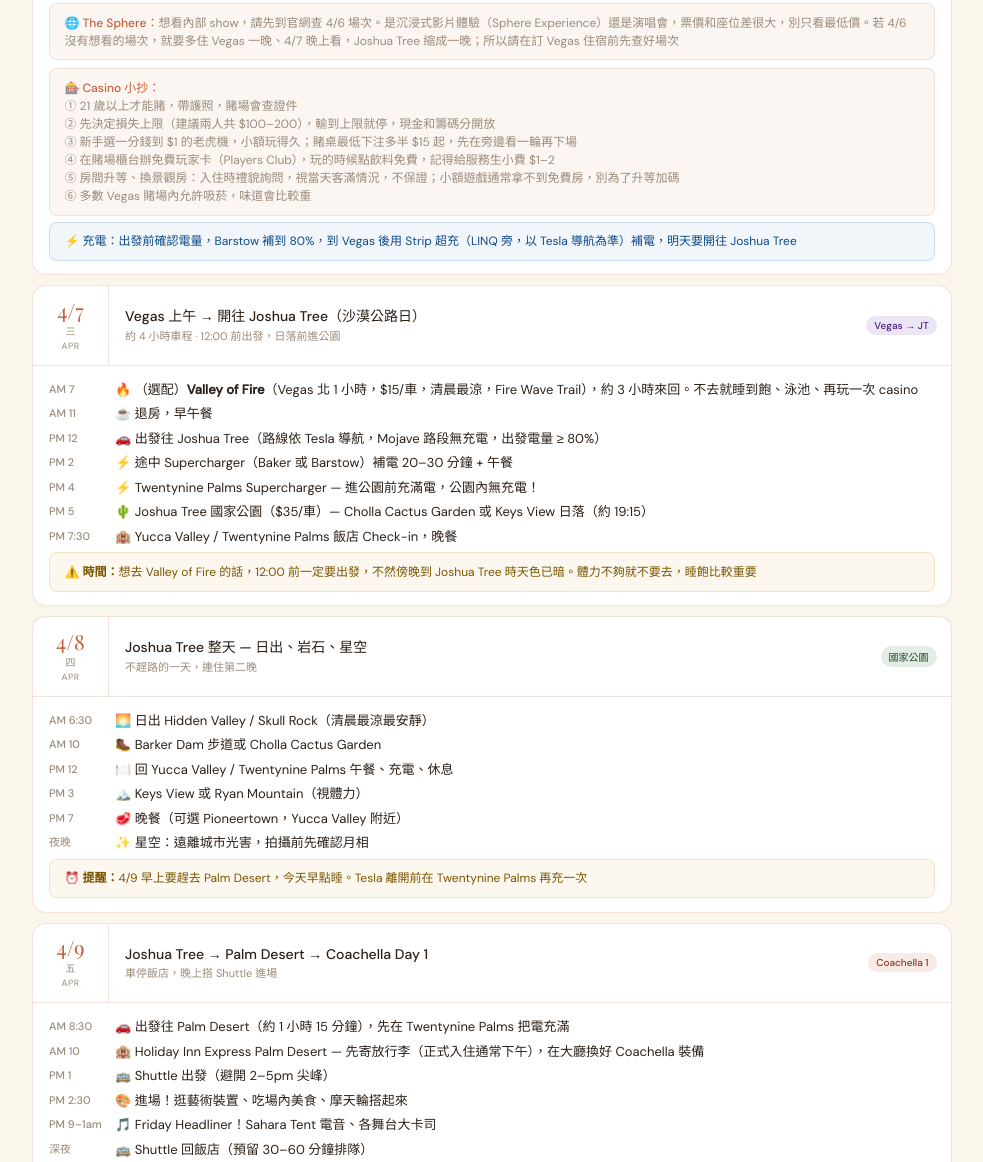
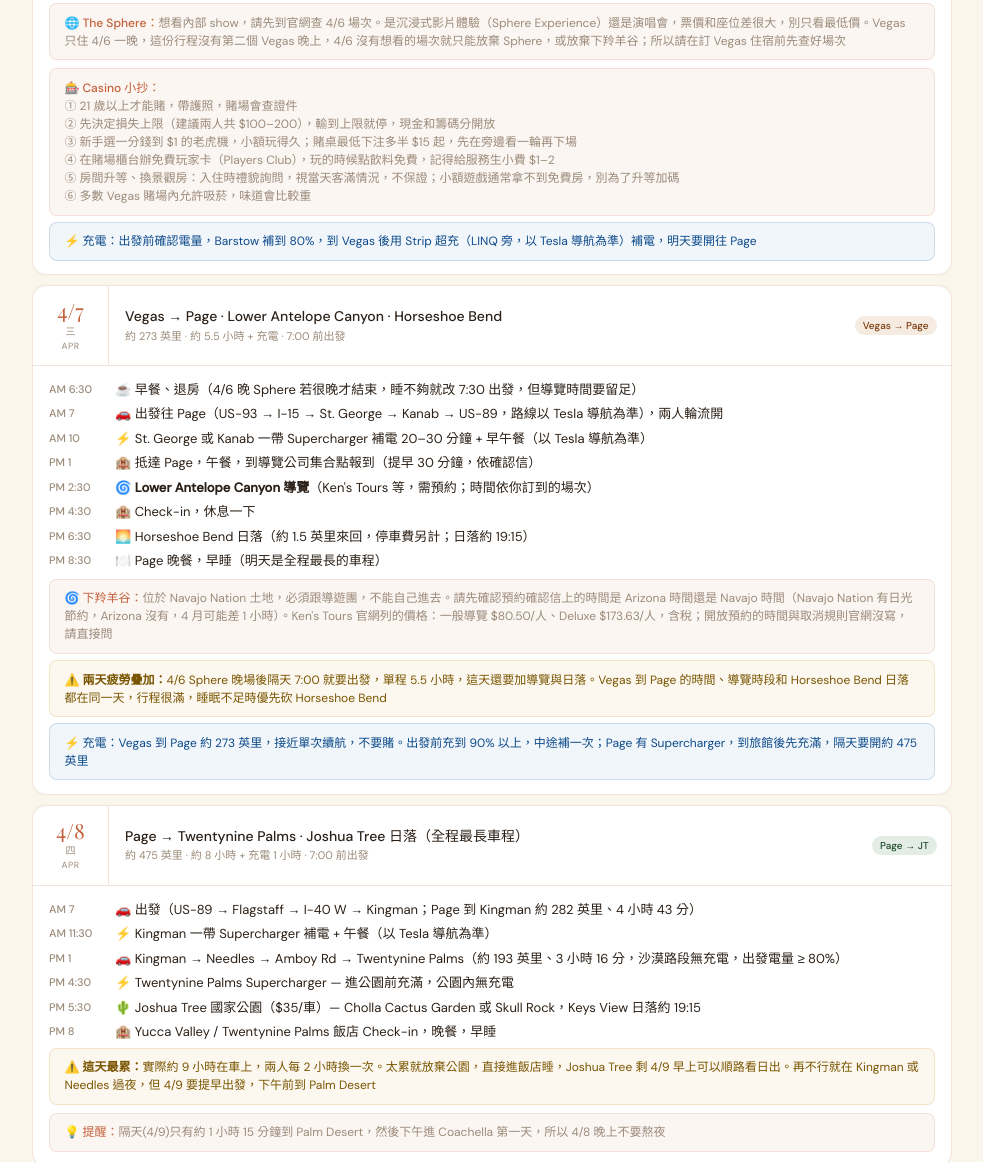
Before and after one commit to fantasiataiwan/bochella2027, a plain HTML site: page index.html in a window 1280 px wide. Shown: the part 1495-2657 px from the top of the page, without its empty margins (148-1131 px from the left). Drawn offline with nearby package versions, Linux system fonts and the light colour scheme.

Commit message:
Add Lower Antelope Canyon: 4/7 Vegas->Page, 4/8 Page->Joshua Tree; update lodging, budget, checklist
Co-Authored-By: Claude Sonnet 5.5 <noreply@anthropic.com>
Claude-Session: https://claude.ai/code/session_01Es3PZ1Kda3PjhVYpVQUVwM

```diff
--- a/index.html
+++ b/index.html
@@ -161,6 +161,7 @@ body{font-family:'DM Sans',sans-serif;background:var(--cream);color:var(--dusk);
     <div class="chip">菲航 PR 商務艙</div>
     <div class="chip">Tesla Model Y FSD</div>
     <div class="chip">Las Vegas · Sphere · Casino</div>
+    <div class="chip">Lower Antelope Canyon</div>
     <div class="chip">Joshua Tree</div>
     <div class="chip">Coachella W1</div>
     <div class="chip">Universal Studios</div>
@@ -250,48 +251,52 @@ body{font-family:'DM Sans',sans-serif;background:var(--cream);color:var(--dusk);
       <div class="si"><div class="st">PM 6:45</div><div class="sd">🍽️ 晚餐；🎰 Casino 初體驗（見下方小抄）</div></div>
       <div class="si"><div class="st">PM 8</div><div class="sd">🌐 <strong>The Sphere 晚場</strong>（先查場次，依官網；入場預留 30 分鐘）</div></div>
     </div>
-    <div class="tip"><strong>🌐 The Sphere：</strong>想看內部 show，請先到官網查 4/6 場次。是沉浸式影片體驗（Sphere Experience）還是演唱會，票價和座位差很大，別只看最低價。若 4/6 沒有想看的場次，就要多住 Vegas 一晚、4/7 晚上看，Joshua Tree 縮成一晚；所以請在訂 Vegas 住宿前先查好場次</div>
+    <div class="tip"><strong>🌐 The Sphere：</strong>想看內部 show，請先到官網查 4/6 場次。是沉浸式影片體驗（Sphere Experience）還是演唱會，票價和座位差很大，別只看最低價。Vegas 只住 4/6 一晚，這份行程沒有第二個 Vegas 晚上，4/6 沒有想看的場次就只能放棄 Sphere，或放棄下羚羊谷；所以請在訂 Vegas 住宿前先查好場次</div>
     <div class="tip"><strong>🎰 Casino 小抄：</strong><br>① 21 歲以上才能賭，帶護照，賭場會查證件<br>② 先決定損失上限（建議兩人共 $100–200），輸到上限就停，現金和籌碼分開放<br>③ 新手選一分錢到 $1 的老虎機，小額玩得久；賭桌最低下注多半 $15 起，先在旁邊看一輪再下場<br>④ 在賭場櫃台辦免費玩家卡（Players Club），玩的時候點飲料免費，記得給服務生小費 $1–2<br>⑤ 房間升等、換景觀房：入住時禮貌詢問，視當天客滿情況，不保證；小額遊戲通常拿不到免費房，別為了升等加碼<br>⑥ 多數 Vegas 賭場內允許吸菸，味道會比較重</div>
-    <div class="charge">⚡ <strong>充電：</strong>出發前確認電量，Barstow 補到 80%，到 Vegas 後用 Strip 超充（LINQ 旁，以 Tesla 導航為準）補電，明天要開往 Joshua Tree</div>
+    <div class="charge">⚡ <strong>充電：</strong>出發前確認電量，Barstow 補到 80%，到 Vegas 後用 Strip 超充（LINQ 旁，以 Tesla 導航為準）補電，明天要開往 Page</div>
   </div>
 </div>
 
 <div class="day-card">
   <div class="day-header">
     <div class="day-date-col"><div class="day-num">4/7</div><div class="day-dow">三</div><div class="day-month">APR</div></div>
-    <div class="day-info"><div class="day-title">Vegas 上午 → 開往 Joshua Tree（沙漠公路日）</div><div class="day-sub">約 4 小時車程 · 12:00 前出發，日落前進公園</div></div>
-    <div class="day-badge-col"><span class="badge b-vegas">Vegas → JT</span></div>
+    <div class="day-info"><div class="day-title">Vegas → Page · Lower Antelope Canyon · Horseshoe Bend</div><div class="day-sub">約 273 英里 · 約 5.5 小時 + 充電 · 7:00 前出發</div></div>
+    <div class="day-badge-col"><span class="badge b-canyon">Vegas → Page</span></div>
   </div>
   <div class="day-body">
     <div class="sched">
-      <div class="si"><div class="st">AM 7</div><div class="sd">🔥 （選配）<strong>Valley of Fire</strong>（Vegas 北 1 小時，$15/車，清晨最涼，Fire Wave Trail），約 3 小時來回。不去就睡到飽、泳池、再玩一次 casino</div></div>
-      <div class="si"><div class="st">AM 11</div><div class="sd">☕ 退房，早午餐</div></div>
-      <div class="si"><div class="st">PM 12</div><div class="sd">🚗 出發往 Joshua Tree（路線依 Tesla 導航，Mojave 路段無充電，出發電量 ≥ 80%）</div></div>
-      <div class="si"><div class="st">PM 2</div><div class="sd">⚡ 途中 Supercharger（Baker 或 Barstow）補電 20–30 分鐘 + 午餐</div></div>
-      <div class="si"><div class="st">PM 4</div><div class="sd">⚡ Twentynine Palms Supercharger — 進公園前充滿電，公園內無充電！</div></div>
-      <div class="si"><div class="st">PM 5</div><div class="sd">🌵 Joshua Tree 國家公園（$35/車）— Cholla Cactus Garden 或 Keys View 日落（約 19:15）</div></div>
-      <div class="si"><div class="st">PM 7:30</div><div class="sd">🏨 Yucca Valley / Twentynine Palms 飯店 Check-in，晚餐</div></div>
+      <div class="si"><div class="st">AM 6:30</div><div class="sd">☕ 早餐、退房（4/6 晚 Sphere 若很晚才結束，睡不夠就改 7:30 出發，但導覽時間要留足）</div></div>
+      <div class="si"><div class="st">AM 7</div><div class="sd">🚗 出發往 Page（US-93 → I-15 → St. George → Kanab → US-89，路線以 Tesla 導航為準），兩人輪流開</div></div>
+      <div class="si"><div class="st">AM 10</div><div class="sd">⚡ St. George 或 Kanab 一帶 Supercharger 補電 20–30 分鐘 + 早午餐（以 Tesla 導航為準）</div></div>
+      <div class="si"><div class="st">PM 1</div><div class="sd">🏨 抵達 Page，午餐，到導覽公司集合點報到（提早 30 分鐘，依確認信）</div></div>
+      <div class="si"><div class="st">PM 2:30</div><div class="sd">🌀 <strong>Lower Antelope Canyon 導覽</strong>（Ken's Tours 等，需預約；時間依你訂到的場次）</div></div>
+      <div class="si"><div class="st">PM 4:30</div><div class="sd">🏨 Check-in，休息一下</div></div>
+      <div class="si"><div class="st">PM 6:30</div><div class="sd">🌅 Horseshoe Bend 日落（約 1.5 英里來回，停車費另計；日落約 19:15）</div></div>
+      <div class="si"><div class="st">PM 8:30</div><div class="sd">🍽️ Page 晚餐，早睡（明天是全程最長的車程）</div></div>
     </div>
-    <div class="warn"><strong>⚠️ 時間：</strong>想去 Valley of Fire 的話，12:00 前一定要出發，不然傍晚到 Joshua Tree 時天色已暗。體力不夠就不要去，睡飽比較重要</div>
+    <div class="tip"><strong>🌀 下羚羊谷：</strong>位於 Navajo Nation 土地，必須跟導遊團，不能自己進去。請先確認預約確認信上的時間是 Arizona 時間還是 Navajo 時間（Navajo Nation 有日光節約，Arizona 沒有，4 月可能差 1 小時）。Ken's Tours 官網列的價格：一般導覽 $80.50/人、Deluxe $173.63/人，含稅；開放預約的時間與取消規則官網沒寫，請直接問</div>
+    <div class="warn"><strong>⚠️ 兩天疲勞疊加：</strong>4/6 Sphere 晚場後隔天 7:00 就要出發，單程 5.5 小時，這天還要加導覽與日落。Vegas 到 Page 的時間、導覽時段和 Horseshoe Bend 日落都在同一天，行程很滿，睡眠不足時優先砍 Horseshoe Bend</div>
+    <div class="charge">⚡ <strong>充電：</strong>Vegas 到 Page 約 273 英里，接近單次續航，不要賭。出發前充到 90% 以上，中途補一次；Page 有 Supercharger，到旅館後先充滿，隔天要開約 475 英里</div>
   </div>
 </div>
 
 <div class="day-card">
   <div class="day-header">
     <div class="day-date-col"><div class="day-num">4/8</div><div class="day-dow">四</div><div class="day-month">APR</div></div>
-    <div class="day-info"><div class="day-title">Joshua Tree 整天 — 日出、岩石、星空</div><div class="day-sub">不趕路的一天，連住第二晚</div></div>
-    <div class="day-badge-col"><span class="badge b-nature">國家公園</span></div>
+    <div class="day-info"><div class="day-title">Page → Twentynine Palms · Joshua Tree 日落（全程最長車程）</div><div class="day-sub">約 475 英里 · 約 8 小時 + 充電 1 小時 · 7:00 前出發</div></div>
+    <div class="day-badge-col"><span class="badge b-nature">Page → JT</span></div>
   </div>
   <div class="day-body">
     <div class="sched">
-      <div class="si"><div class="st">AM 6:30</div><div class="sd">🌅 日出 Hidden Valley / Skull Rock（清晨最涼最安靜）</div></div>
-      <div class="si"><div class="st">AM 10</div><div class="sd">🥾 Barker Dam 步道或 Cholla Cactus Garden</div></div>
-      <div class="si"><div class="st">PM 12</div><div class="sd">🍽️ 回 Yucca Valley / Twentynine Palms 午餐、充電、休息</div></div>
-      <div class="si"><div class="st">PM 3</div><div class="sd">🏔️ Keys View 或 Ryan Mountain（視體力）</div></div>
-      <div class="si"><div class="st">PM 7</div><div class="sd">🥩 晚餐（可選 Pioneertown，Yucca Valley 附近）</div></div>
-      <div class="si"><div class="st">夜晚</div><div class="sd">✨ 星空：遠離城市光害，拍攝前先確認月相</div></div>
+      <div class="si"><div class="st">AM 7</div><div class="sd">🚗 出發（US-89 → Flagstaff → I-40 W → Kingman；Page 到 Kingman 約 282 英里、4 小時 43 分）</div></div>
+      <div class="si"><div class="st">AM 11:30</div><div class="sd">⚡ Kingman 一帶 Supercharger 補電 + 午餐（以 Tesla 導航為準）</div></div>
+      <div class="si"><div class="st">PM 1</div><div class="sd">🚗 Kingman → Needles → Amboy Rd → Twentynine Palms（約 193 英里、3 小時 16 分，沙漠路段無充電，出發電量 ≥ 80%）</div></div>
+      <div class="si"><div class="st">PM 4:30</div><div class="sd">⚡ Twentynine Palms Supercharger — 進公園前充滿，公園內無充電</div></div>
+      <div class="si"><div class="st">PM 5:30</div><div class="sd">🌵 Joshua Tree 國家公園（$35/車）— Cholla Cactus Garden 或 Skull Rock，Keys View 日落約 19:15</div></div>
+      <div class="si"><div class="st">PM 8</div><div class="sd">🏨 Yucca Valley / Twentynine Palms 飯店 Check-in，晚餐，早睡</div></div>
     </div>
-    <div class="warn"><strong>⏰ 提醒：</strong>4/9 早上要趕去 Palm Desert，今天早點睡。Tesla 離開前在 Twentynine Palms 再充一次</div>
+    <div class="warn"><strong>⚠️ 這天最累：</strong>實際約 9 小時在車上，兩人每 2 小時換一次。太累就放棄公園，直接進飯店睡，Joshua Tree 剩 4/9 早上可以順路看日出。再不行就在 Kingman 或 Needles 過夜，但 4/9 要提早出發，下午前到 Palm Desert</div>
+    <div class="tip"><strong>💡 提醒：</strong>隔天(4/9)只有約 1 小時 15 分鐘到 Palm Desert，然後下午進 Coachella 第一天，所以 4/8 晚上不要熬夜</div>
   </div>
 </div>
 
@@ -472,7 +477,8 @@ body{font-family:'DM Sans',sans-serif;background:var(--cream);color:var(--dusk);
 <div class="card-grid">
   <div class="card"><div class="card-eye">4/5–6（1晚）Santa Monica</div><div class="card-title">旅館自帶停車位優先</div><div class="card-desc">落地當天取車開過去。我查到的 Santa Monica 列表多在 $330–800 / 晚（日期未確認），超出 $200，你說預算不硬，但請多比較。便宜備案：Marina del Rey、Culver City 或 LAX 附近，離 Santa Monica 開車 15–25 分鐘。每間都要問停車費</div><div class="card-price">預算彈性 · 停車位必備</div></div>
   <div class="card"><div class="card-eye">4/6–7（1晚）Las Vegas</div><div class="card-title">Strip 中段大飯店</div><div class="card-desc">週二較便宜。Resort Fee（常 $40–50）與停車費要算進總價，搜尋時選含稅含費用</div><div class="card-price">目標 ≤ $200 / 晚（含 Resort Fee）</div></div>
-  <div class="card"><div class="card-eye">4/7–9（2晚）Joshua Tree 周邊</div><div class="card-title">Yucca Valley / Twentynine Palms</div><div class="card-desc">連住兩晚，4/8 整天在公園</div><div class="card-price">目標 ≤ $200 / 晚</div></div>
+  <div class="card"><div class="card-eye">4/7–8（1晚）Page, Arizona</div><div class="card-title">Page 市區旅館</div><div class="card-desc">第三方整理的候選（沒有房價）：Holiday Inn Express（含免費停車）、Hyatt Place（離 Horseshoe Bend 約 5 分鐘）、Courtyard、Comfort Inn & Suites、Country Inn & Suites、La Quinta、Rodeway Inn（平價）。每間都要問停車與是否有 EV 充電</div><div class="card-price">預算彈性 · 先看價格</div></div>
+  <div class="card"><div class="card-eye">4/8–9（1晚）Joshua Tree 周邊</div><div class="card-title">Yucca Valley / Twentynine Palms</div><div class="card-desc">離公園北門與 Twentynine Palms 超充最近，4/9 一早要趕去 Palm Desert。候選：29 Palms Inn、Campbell House Inn、28 Palms Ranch 等（沒有房價，2024 年資料）</div><div class="card-price">目標 ≤ $200 / 晚</div></div>
   <div class="card"><div class="card-eye">4/9–12（3晚）Coachella</div><div class="card-title">Holiday Inn Express Palm Desert</div><div class="card-desc">已含於 Hotel Bundle，4/9 入住、4/12 退房</div><div class="card-price ok">✓ 已含於 $3,601 訂單</div></div>
   <div class="card"><div class="card-eye">4/12–14（2晚）LA</div><div class="card-title">Hollywood / Studio City 飯店</div><div class="card-desc">連住兩晚，環球影城很近。要不要開車去：園區有停車場可停，旅館停車費也要先問</div><div class="card-price">目標 ≤ $200 / 晚</div></div>
 </div>
@@ -496,8 +502,8 @@ body{font-family:'DM Sans',sans-serif;background:var(--cream);color:var(--dusk);
   <table class="info-table">
     <tr><td>① 4/6 Barstow</td><td>LA → Vegas 中途，全美最大之一，122 個樁，評分 4.3</td></tr>
     <tr><td>② Vegas Strip</td><td>LINQ 旁，住宿期間補電，App 取停車代碼免費 1 小時（以 Tesla 導航為準）</td></tr>
-    <tr><td>③ 4/7 Vegas → Joshua Tree</td><td>出發前充到 80% 以上，Baker 或 Barstow 補電，Twentynine Palms 進公園前充滿</td></tr>
-    <tr><td>④ Twentynine Palms</td><td>Joshua Tree 北入口旁 Casino，進公園前必充滿！4/7 與 4/8 各一次，評分 4.3</td></tr>
+    <tr><td>③ 4/7 Vegas → Page</td><td>約 273 英里，出發前充到 90% 以上，St. George 或 Kanab 一帶補電；Page 有 Supercharger，到旅館先充滿。4/8 Page → Twentynine Palms 約 475 英里，Kingman 一帶補電，進公園前在 Twentynine Palms 充滿</td></tr>
+    <tr><td>④ Twentynine Palms</td><td>Joshua Tree 北入口旁 Casino，進公園前必充滿！4/8 傍晚與 4/9 出發前各一次，評分 4.3</td></tr>
     <tr><td>⑤ Palm Springs</td><td>Coachella 三天，任一天早上空閒去補滿，或飯店問 Level 2</td></tr>
     <tr><td>⑥ 4/12 回 LA 前</td><td>Palm Desert 出發電量 ≥ 80%，LA 飯店問 Level 2</td></tr>
     <tr><td>⑦ 4/14 還車前</td><td>確認 SkyHorse 合約對電量要求，LAX 附近先充好（還車前一晚或 4/14 中午）</td></tr>
@@ -789,11 +795,11 @@ body{font-family:'DM Sans',sans-serif;background:var(--cream);color:var(--dusk);
   <div class="brow"><span class="blabel">來回機票 ×2（菲航商務艙，PR895/PR112 + PR123/PR890，已購）</span><span class="bval">TWD 199,422（~$6,230）</span></div>
   <div class="brow"><span class="blabel">LA 地區住宿 3 晚（4/5 Santa Monica 需有停車位，預算較高；4/12–13 Hollywood）</span><span class="bval">~$550–750</span></div>
   <div class="brow"><span class="blabel">Las Vegas 住宿 1 晚（含 Resort Fee）</span><span class="bval">~$150–200</span></div>
-  <div class="brow"><span class="blabel">Joshua Tree 周邊住宿 2 晚</span><span class="bval">~$300–400</span></div>
+  <div class="brow"><span class="blabel">Page 住宿 1 晚 + Joshua Tree 周邊住宿 1 晚</span><span class="bval">~$300–450</span></div>
   <div class="brow"><span class="blabel">Tesla Model Y FSD（含全險＋第二駕駛，$168 × 9 天）</span><span class="bval">$1,512</span></div>
   <div class="brow"><span class="blabel">電費（Supercharger 全程）</span><span class="bval">~$150–200</span></div>
   <div class="brow"><span class="blabel">Joshua Tree 入場（$35/車）</span><span class="bval">$35</span></div>
-  <div class="brow"><span class="blabel">Valley of Fire 入場（選配，$15/車）</span><span class="bval">$15</span></div>
+  <div class="brow"><span class="blabel">Lower Antelope Canyon 導覽 ×2（Ken's Tours 一般導覽 $80.50/人起；Deluxe $173.63/人）</span><span class="bval">~$161–350</span></div>
   <div class="brow"><span class="blabel">停車費（旅館過夜、Universal、路邊與景點）</span><span class="bval">~$150–250</span></div>
   <div class="brow"><span class="blabel">Palm Springs 纜車 ×2</span><span class="bval">~$70–80</span></div>
   <div class="brow"><span class="blabel">High Roller 摩天輪 ×2</span><span class="bval">~$60–80</span></div>
@@ -805,9 +811,9 @@ body{font-family:'DM Sans',sans-serif;background:var(--cream);color:var(--dusk);
   <div class="brow"><span class="blabel">餐飲 + 場內消費 + 雜支（10 天）</span><span class="bval">~$700–1,000</span></div>
   <div class="btotal">
     <div class="btlabel">兩人合計</div>
-    <div class="btnum">~$14,100–15,500</div>
+    <div class="btnum">~$14,300–15,900</div>
   </div>
-  <div class="bnote">每人約 $7,050–7,750（約 NT$226,000–248,000）· 扣除已付套票與機票，尚需約 $4,300–5,700</div>
+  <div class="bnote">每人約 $7,150–7,950（約 NT$229,000–254,000）· 扣除已付套票與機票，尚需約 $4,500–6,100</div>
 </div>
 <div class="tip" style="margin-bottom:1.25rem"><strong>💡 計算說明：</strong>住宿以每晚含稅 ≤ $200 估算；機票已購（TWD 199,422，以 32 換算約 $6,230）。</div>
 <div class="sec-label">Coachella 套票付款</div>
@@ -840,8 +846,10 @@ body{font-family:'DM Sans',sans-serif;background:var(--cream);color:var(--dusk);
   <div class="citem" onclick="tc(this)" data-id="c42"><div class="cbox"><span class="ctick">✓</span></div><div class="ctext">確認菲航商務艙行李額度、是否直掛，以及兩次馬尼拉轉機（去程 12 小時、回程約 8 小時）怎麼過（貴賓室規則與營業時間，或機場旅館）</div></div>
   <div class="citem" onclick="tc(this)" data-id="c45"><div class="cbox"><span class="ctick">✓</span></div><div class="ctext">訂 SkyHorse Tesla Model Y FSD（4/5 約 11:30 取車 → 4/14 約 13:30 還車，9 天，$168/天）；先問取車地點與入境後怎麼過去；確認零頭是否多算一天</div></div>
   <div class="citem" onclick="tc(this)" data-id="c48"><div class="cbox"><span class="ctick">✓</span></div><div class="ctext">訂 Santa Monica 住宿（4/5–4/6，1 晚）：必須有停車位，問停車費、是否有 EV 充電、可否寄放行李</div></div>
+  <div class="citem" onclick="tc(this)" data-id="c50"><div class="cbox"><span class="ctick">✓</span></div><div class="ctext">預約 Lower Antelope Canyon 導覽（4/7 下午，2 人）：確認時間是 Arizona 還是 Navajo 時間、取消規則、集合地點；訂完把確認信存好</div></div>
   <div class="citem" onclick="tc(this)" data-id="c33"><div class="cbox"><span class="ctick">✓</span></div><div class="ctext">訂 Las Vegas 住宿 — Strip 中段（4/6–4/7，1 晚，含 Resort Fee ≤ $200）；訂之前先確認 Sphere 4/6 場次</div></div>
-  <div class="citem" onclick="tc(this)" data-id="c34"><div class="cbox"><span class="ctick">✓</span></div><div class="ctext">訂 Joshua Tree 周邊住宿 — Yucca Valley / Twentynine Palms（4/7–4/9，2 晚）</div></div>
+  <div class="citem" onclick="tc(this)" data-id="c49"><div class="cbox"><span class="ctick">✓</span></div><div class="ctext">訂 Page 住宿（4/7–4/8，1 晚），問停車費、是否有 EV 充電</div></div>
+  <div class="citem" onclick="tc(this)" data-id="c34"><div class="cbox"><span class="ctick">✓</span></div><div class="ctext">訂 Joshua Tree 周邊住宿 — Yucca Valley / Twentynine Palms（4/8–4/9，1 晚）</div></div>
   <div class="citem" onclick="tc(this)" data-id="c35"><div class="cbox"><span class="ctick">✓</span></div><div class="ctext">訂 LA 住宿 — Hollywood / Studio City（4/12–4/14，2 晚）</div></div>
 </div>
 <div class="check-section">
```
